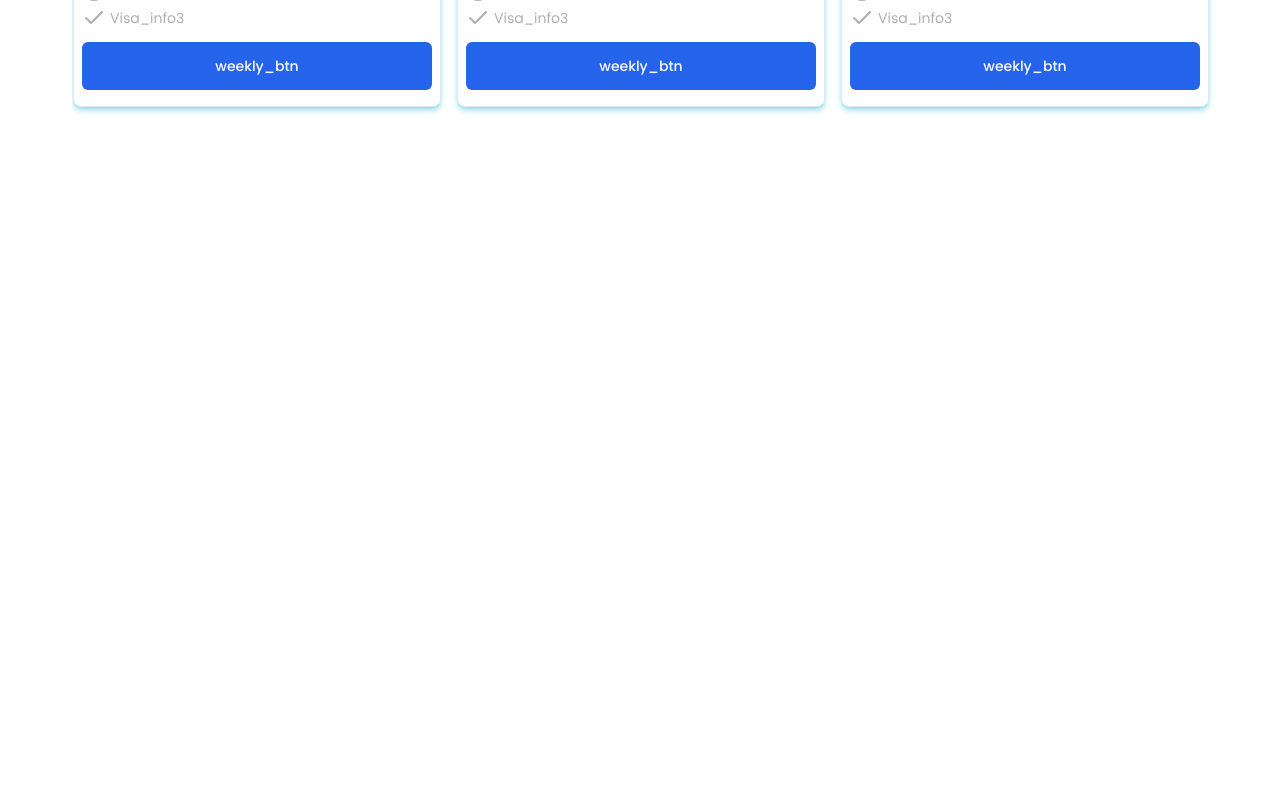
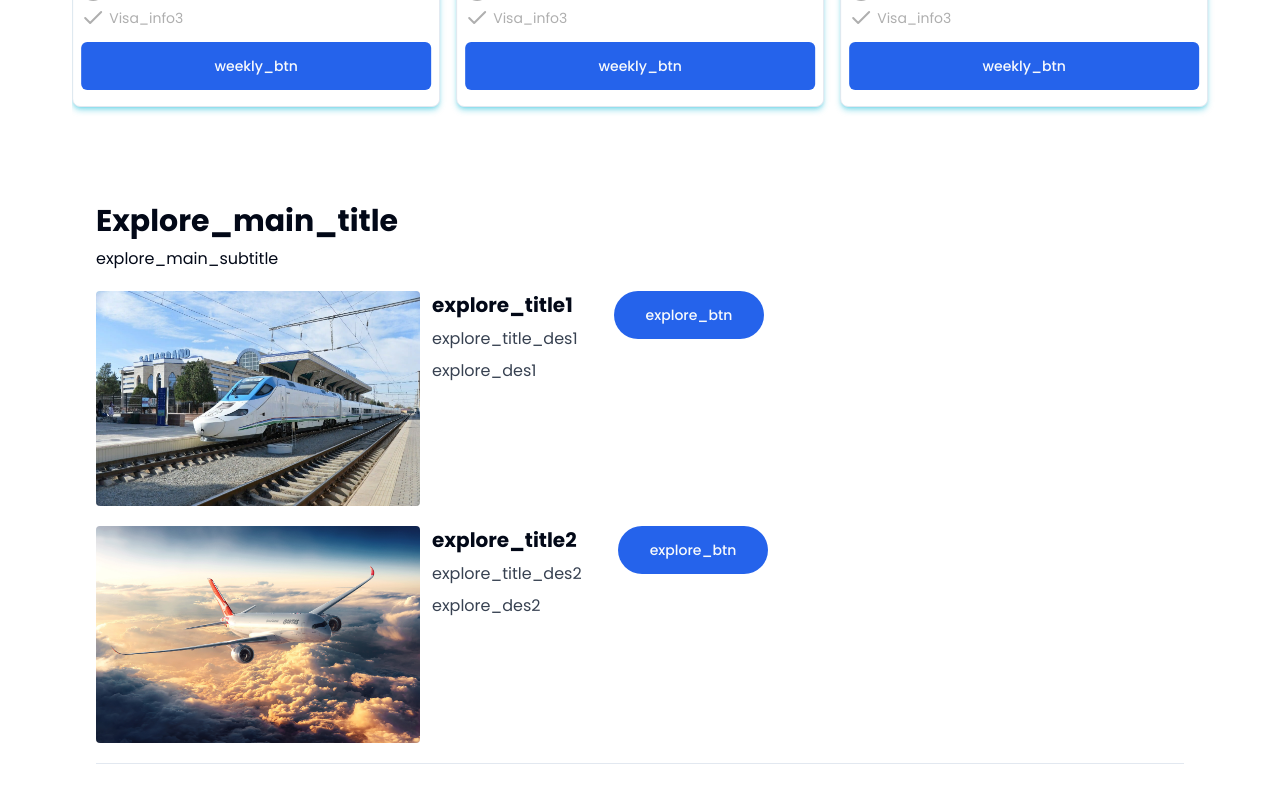
Before and after one commit to abdullohmirzayev/zamon-tour, a Next.js app: page /en in a window 1280 px wide. Shown: the part 2108-2908 px from the top of the page. Before the commit the page ends 2275 px from the top, so only its background shows below. Built offline with nearby package versions, Linux system fonts and the light colour scheme; what i18next-resources-to-backend would draw is missing.

Commit message:
added ExploreDestinations component

```diff
--- a/app/[lng]/(root)/(home)/page.tsx
+++ b/app/[lng]/(root)/(home)/page.tsx
@@ -1,5 +1,6 @@
 'use client'
 
+import ExploreDestinations from '../_components/exploreDestinations'
 import Hero from '../_components/hero'
 import VisaSuppoert from '../_components/visaSupport'
 import WeeklyOffers from '../_components/weeklyOffers'
@@ -10,6 +11,7 @@ function Page() {
 			<Hero />
 			<WeeklyOffers />
 			<VisaSuppoert />
+			<ExploreDestinations />
 		</div>
 	)
 }
--- /dev/null
+++ b/app/[lng]/(root)/_components/exploreDestinations.tsx
@@ -0,0 +1,68 @@
+import SectionTitle from '@/components/shared/sectionTitle'
+import { Button } from '@/components/ui/button'
+import useTranslate from '@/hooks/use-translate'
+import Image from 'next/image'
+import React from 'react'
+
+const ExploreDestinations = () => {
+	const t = useTranslate()
+
+	return (
+		<div className='container mx-auto flex max-w-6xl flex-col overflow-hidden py-9'>
+			<SectionTitle
+				title={t('explore_main_title')}
+				subtitle={t('explore_main_subtitle')}
+			/>
+
+			{exploreData.map((item, idx) => (
+				<div
+					className='mt-5 flex flex-col items-center rounded-md border text-center md:border-none lg:flex-row lg:items-start lg:text-left'
+					key={idx}
+				>
+					<Image
+						src={item.img}
+						alt={item.title_des}
+						width={'324'}
+						height={250}
+						className='rounded object-cover'
+					/>
+					<div className='px-3 py-4 lg:py-0'>
+						<h2 className='mb-2 text-xl font-bold'>{t(item.title)}</h2>
+						<p className='text-base text-gray-700'>{t(item.title_des)}</p>
+						<p className='mt-2 line-clamp-6 text-base text-gray-700'>
+							{t(item.desc)}
+						</p>
+					</div>
+					<div className='px-6 pb-2'>
+						<Button variant={'castum'} size={'castum'}>
+							{t(item.btn)}
+						</Button>
+					</div>
+				</div>
+			))}
+
+			<div className='mt-5'>
+				<hr />
+			</div>
+		</div>
+	)
+}
+
+export default ExploreDestinations
+
+const exploreData = [
+	{
+		img: '/explore1.jpg',
+		title: 'explore_title1',
+		title_des: 'explore_title_des1',
+		desc: 'explore_des1',
+		btn: 'explore_btn',
+	},
+	{
+		img: '/explore2.jpg',
+		title: 'explore_title2',
+		title_des: 'explore_title_des2',
+		desc: 'explore_des2',
+		btn: 'explore_btn',
+	},
+]
--- a/components/shared/sectionTitle.tsx
+++ b/components/shared/sectionTitle.tsx
@@ -2,7 +2,7 @@ import { SectionTitleProps } from '@/types'
 
 const SectionTitle = ({ subtitle, title, ...props }: SectionTitleProps) => {
 	return (
-		<div {...props} className='max-w-[45rem] text-center'>
+		<div {...props} className='max-w-[45rem]'>
 			<h1 className='text-3xl font-bold capitalize leading-9'>{title}</h1>
 			<p className='mt-2 text-base'>{subtitle}</p>
 		</div>
--- a/locales/en.json
+++ b/locales/en.json
@@ -41,5 +41,14 @@
 	"visa_info": "Benefits of our Visa Support service:",
 	"visa_info1": "Best Prices",
 	"visa_info2": "Short Processing Time",
-	"visa_info3": "Trustworthy Assistance"
+	"visa_info3": "Trustworthy Assistance",
+
+	"explore_main_title": "Explore Destinations with Ease",
+	"explore_main_subtitle": "Find the best deals on railway and airplane tickets in each city, carefully selected for you.",
+	"explore_title1": "Cheap Railway Tickets With Us",
+	"explore_title2": "Discover Exciting Air Travel Deals",
+	"explore_title_des1": "Whole world",
+	"explore_title_des2": "Global Destinations",
+	"explore_des1": "Embark on a railway adventure and explore destinations worldwide. Whether it's the picturesque landscapes, bustling cities, or cultural gems, our rail services offer a unique and comfortable way to traverse the globe. Immerse yourself in the beauty of different cultures, all accessible through our extensive railway network.",
+	"explore_des2": "Embark on an airborne adventure and explore destinations worldwide. Whether it's the breathtaking landscapes, vibrant cities, or cultural treasures, our airline services provide a convenient and exhilarating way to navigate the globe. Immerse yourself in the richness of diverse cultures, all easily accessible through our extensive air travel network."
 }
--- a/locales/ru.json
+++ b/locales/ru.json
@@ -41,5 +41,14 @@
 	"visa_info": "Поддержка в получении визы включает:",
 	"visa_info1": "Лучшие цены",
 	"visa_info2": "Краткое время обработки",
-	"visa_info3": "Надежная помощь"
+	"visa_info3": "Надежная помощь",
+
+	"explore_main_title": "Исследуйте направления легко",
+	"explore_main_subtitle": "Находите лучшие предложения на железнодорожные и авиабилеты в каждом городе, тщательно отобранные для вас.",
+	"explore_title1": "Дешевые железнодорожные билеты у нас",
+	"explore_title2": "Откройте для себя захватывающие предложения по воздушным перевозкам",
+	"explore_title_des1": "Глобальные направления",
+	"explore_title_des2": "Глобальные направления",
+	"explore_des1": "Отправляйтесь в железнодорожное приключение и исследуйте направления по всему миру. Будь то живописные пейзажи, оживленные города или культурные сокровища, наши железнодорожные услуги предлагают уникальный и комфортабельный способ путешествовать по всему миру. Погрузитесь в красоту различных культур, доступных через наш обширный железнодорожный сеть.",
+	"explore_des2": "Отправляйтесь в воздушное приключение и исследуйте направления по всему миру. Будь то захватывающие пейзажи, живые города или культурные сокровища, наши авиакомпании предоставляют удобный и захватывающий способ навигации по всему миру. Погрузитесь в богатство разнообразных культур, легко доступных через наш обширный сеть воздушных перевозок."
 }
--- a/locales/tr.json
+++ b/locales/tr.json
@@ -40,5 +40,14 @@
 	"visa_info": "Vize Destek hizmetimizin avantajları:",
 	"visa_info1": "En İyi Fiyatlar",
 	"visa_info2": "Kısa İşlem Süresi",
-	"visa_info3": "Güvenilir Yardım"
+	"visa_info3": "Güvenilir Yardım",
+
+	"explore_main_title": "Destinasyonları Kolayca Keşfedin",
+	"explore_main_subtitle": "Her şehirde sizin için özenle seçilmiş en iyi tren ve uçak bileti fırsatlarını bulun.",
+	"explore_title1": "Bizimle Ucuz Tren Biletleri",
+	"explore_title2": "Heyecan Verici Hava Seyahati Fırsatlarını Keşfedin",
+	"explore_title_des1": "Tüm dünya",
+	"explore_title_des2": "Küresel Destinasyonlar",
+	"explore_des1": "Bir tren macerasına atılın ve dünya çapındaki destinasyonları keşfedin. İster pitoresk manzaralar, ister hareketli şehirler veya kültürel hazineler olsun, tren hizmetlerimiz dünyayı dolaşmak için benzersiz ve konforlu bir yol sunar. Kapsamlı demiryolu ağımız aracılığıyla erişebileceğiniz farklı kültürlerin güzelliğine dalın.",
+	"explore_des2": "Bir hava macerasına atılın ve dünya çapındaki destinasyonları keşfedin. Nefes kesen manzaralar, canlı şehirler veya kültürel hazineler olsun, havayolu hizmetlerimiz dünyayı dolaşmak için rahat ve heyecan verici bir yol sunar. Kapsamlı hava seyahati ağımız aracılığıyla kolayca erişebileceğiniz çeşitli kültürlerin zenginliğine dalın."
 }
--- a/locales/uz.json
+++ b/locales/uz.json
@@ -40,5 +40,14 @@
 	"visa_info": "Bizning xizmatlar oz ichiga oladi:",
 	"visa_info1": "Eng arzon narx",
 	"visa_info2": "Tezkor ishlash vaqtt",
-	"visa_info3": "Ishinchli yordam"
+	"visa_info3": "Ishinchli yordam",
+
+	"explore_main_title": "Chiptalarni biz bilan arzon va oson toping",
+	"explore_main_subtitle": "Har bir shaharda eng yaxshi temir yo‘l va aviachipta biletlarini biz bilan toping",
+	"explore_title1": "Temir Yo‘l Biletleri Biz Bilan",
+	"explore_title2": "Aviabiletlar Biz Bilan Arzon",
+	"explore_title_des1": "Butun dunyo bo'ylab",
+	"explore_title_des2": "Jahon bo‘ylab Manzillar",
+	"explore_des1": "Temir yo'l orqali biz bilan sarguzashtlarni kashf eting! Baland tog'larni, betakror tabiat manzalarni, qadimiy va navqiron shaharlarni, takrorlanmas landshaflarni biz bilan birga toping. Qiziqarlimi? Biz bilan bog'laning.",
+	"explore_des2": "Eng arzon, qulay, xavfsiz aviabiletlar biz bilan! Bizga bog'laning, biz sizga eng maqbul bo'ladigan aviabilerni topib beramiz"
 }
```
Also changed, not shown: public/explore1.jpg (added), public/explore2.jpg (added).
